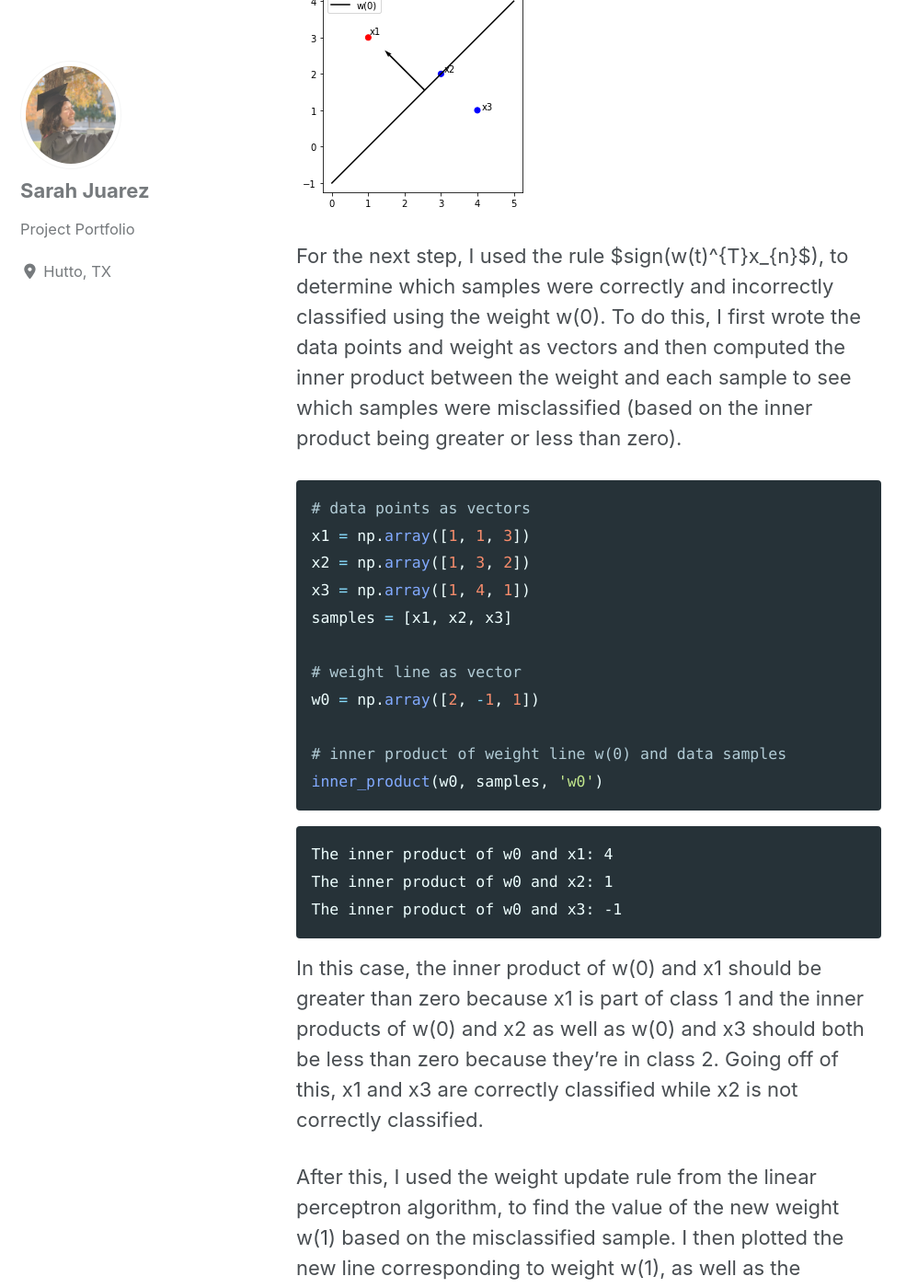
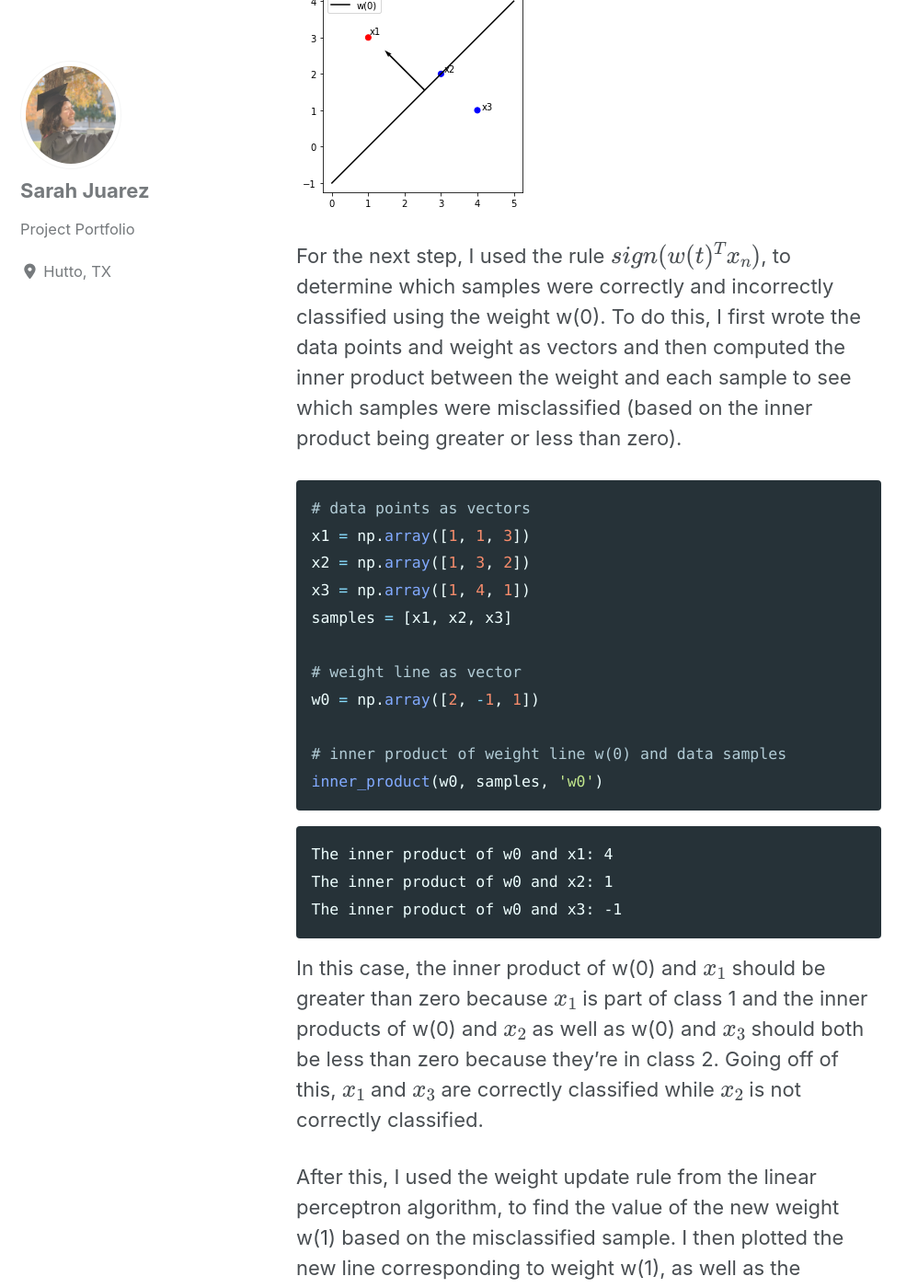
Before and after one commit to sarahajuarez11/sarahajuarez11.github.io, a Jekyll site: the page built from _posts/2019-09-25-Linear-Perceptron-Model.md, in a window 1280 px wide and 1400 px high, scrolled down 2762 px. Shown: the whole window at 92% size, without its empty margins (0-998 px from the left). Built offline with Jekyll 4.4.1, drawn with Linux system fonts in a browser that asks for light colours; cached includes are drawn as plain includes; nearby versions of some CDN libraries; formulas are drawn with MathJax 3; some of the changed text lies outside the part shown.

Commit message:
Update LP

````diff
--- a/_posts/2019-09-25-Linear-Perceptron-Model.md
+++ b/_posts/2019-09-25-Linear-Perceptron-Model.md
@@ -16,11 +16,11 @@ These samples are:
 2. Sample $$x_{2}$$ with coordinates (3, 2) belonging to Class 2 ($$y_{2}$$ = −1)
 3. Sample $$x_{3}$$ with coordinates (4, 1) belonging to Class 2 ($$y_{3}$$ = −1)
 
-For this project, the linear perceptron is initialized with a line with corresponding weight w(0) = $[2, -1, 1]^{T}$
-(this can also be written as the line 2 − x + y = 0).
+For this project, the linear perceptron is initialized with a line with corresponding weight $$w(0) = [2, -1, 1]^{T}$$
+(this can also be written as the line $$2 − x + y = 0$$).
 
 
-To start off, I simply plotted $x_{1}$, $x_{2}$, and $x_{3}$, the starting weight
+To start off, I simply plotted $$x_{1}$$, $$x_{2}$$, and $$x_{3}$$, the starting weight
 line w(0) and the direction of the weight w(0) on the line. I also defined two functions, one for plotting these three things and another
 for computing dot product for the next part of the project.
 
@@ -79,7 +79,7 @@ plot_graph(x, y, sample_names, colors, x0, y0, -1, 1, 'w(0)')
 
 
 
-For the next step, I used the rule $sign(w(t)^{T}x_{n}$), to determine which samples
+For the next step, I used the rule $$sign(w(t)^{T}x_{n})$$, to determine which samples
 were correctly and incorrectly classified using the weight w(0).
 To do this, I first wrote the data points and weight as vectors
 and then computed the inner product between the weight and each sample to see which
@@ -105,9 +105,9 @@ inner_product(w0, samples, 'w0')
     The inner product of w0 and x3: -1
 
 
-In this case, the inner product of w(0) and x1 should be greater than zero because x1 is part of class 1
-and the inner products of w(0) and x2 as well as w(0) and x3 should both be less than zero because they're in class 2.
-Going off of this, x1 and x3 are correctly classified while x2 is not correctly classified.
+In this case, the inner product of w(0) and $$x_{1}$$ should be greater than zero because $$x_{1}$$ is part of class 1
+and the inner products of w(0) and $$x_{2}$$ as well as w(0) and $$x_{3}$$ should both be less than zero because they're in class 2.
+Going off of this, $$x_{1}$$ and $$x_{3}$$ are correctly classified while $$x_{2}$$ is not correctly classified.
 
 
 
@@ -116,7 +116,7 @@ the new weight w(1) based on the misclassified sample. I then plotted the
 new line corresponding to weight w(1), as well as the direction of
 the weight on the line.
 
-**Note:** The update rule is $w(t + 1) = w(t) + y_{s}x_{s}$, where $x_{s}$ and $y_{s} ∈ {−1, 1}$ is the feature
+**Note:** The update rule is $$w(t + 1) = w(t) + y_{s}x_{s}$$, where $$x_{s}$$ and $$y_{s} ∈ {−1, 1}$$ is the feature
 and class label of misclassified sample s.
 
 
@@ -159,12 +159,12 @@ inner_product(w1, samples, 'w1')
     The inner product of w1 and x3: -16
 
 
-Again, the inner product of w(1) and x1 should be greater than zero because x1 is part of class 1
-and the inner products of w(1) and x2 as well as w(1) and x3 should both be less than zero because they're in class 2.
-Going off of this, x2 and x3 are correctly classified while x1 is not correctly classified.
+Again, the inner product of w(1) and $$x_{1}$$ should be greater than zero because $$x_{1}$$ is part of class 1
+and the inner products of w(1) and $$x_{2}$$ as well as w(1) and $$x_{3}$$ should both be less than zero because they're in class 2.
+Going off of this, $$x_{2}$$ and $$x_{3}$$ are correctly classified while $$x_{1}$$ is not correctly classified.
 
 
-Now, we use the rule $sign(w(t)^{T}x_{n})$ to run the linear perceptron algorithm until it converges,
+Now, we use the rule $$sign(w(t)^{T}x_{n})$$ to run the linear perceptron algorithm until it converges,
 which in this case only takes one more iteration.
 
 ```python
````
